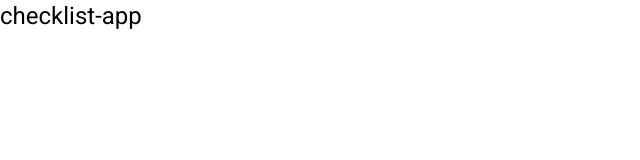
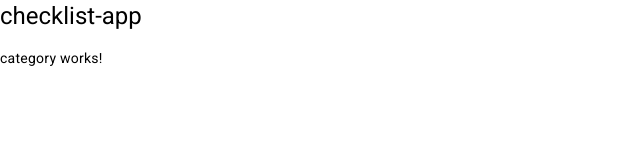
Before and after one commit to Paulo-Ultra/checklist-angular, an Angular app: page / in a window 1280 px wide. Shown: the top 160 px of the page, without its empty margins (0-640 px from the left). Built offline with nearby package versions, Linux system fonts and the light colour scheme.

Commit message:
Category Component

```diff
--- a/src/app/app.component.html
+++ b/src/app/app.component.html
@@ -1,2 +1,3 @@
 <h1>{{title}}</h1>
+<app-category></app-category>
 <router-outlet></router-outlet>
--- a/src/app/app.module.ts
+++ b/src/app/app.module.ts
@@ -4,10 +4,12 @@ import { BrowserModule } from '@angular/platform-browser';
 import { AppRoutingModule } from './app-routing.module';
 import { AppComponent } from './app.component';
 import { BrowserAnimationsModule } from '@angular/platform-browser/animations';
+import { CategoryComponent } from './category/category.component';
 
 @NgModule({
   declarations: [
-    AppComponent
+    AppComponent,
+    CategoryComponent
   ],
   imports: [
     BrowserModule,
--- /dev/null
+++ b/src/app/category/category.component.html
@@ -0,0 +1 @@
+<p>category works!</p>
```
Also changed, not shown: src/app/category/category.component.ts (added, +10 -0 lines), src/app/category/category.component.css (added), 1 other file (tests, documents, lock files or other folders).
